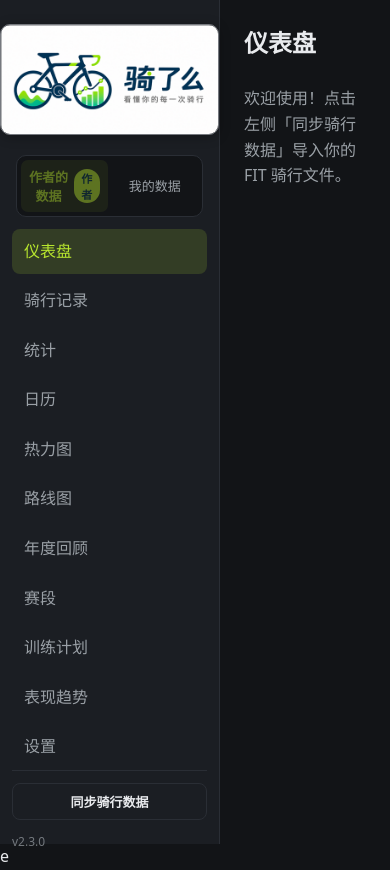
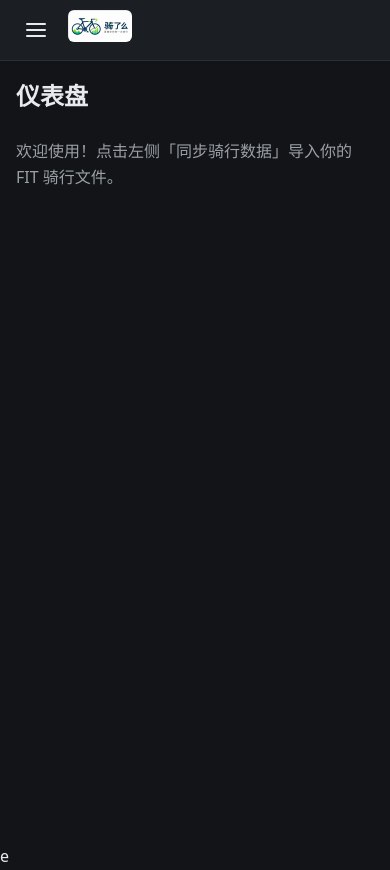
Before and after one commit to 999bug/cycling-analyzer, a React (Vite) app: page / in a window 390 px wide. Built offline with nearby package versions, Linux system fonts and the light colour scheme.

Commit message:
[IM]: 移动端抽屉式侧边栏（顶栏汉堡 + 遮罩滑出 + 响应式布局）

```diff
--- a/src/features/import/ImportPanel.css
+++ b/src/features/import/ImportPanel.css
@@ -372,3 +372,12 @@
   color: var(--primary) !important;
   font-weight: 600;
 }
+
+/* 移动端：导入弹窗近乎全屏（更大触控区 / 拖拽区），圆角与内边距收拢 */
+@media (max-width: 768px) {
+  .import-dialog {
+    width: calc(100% - 24px);
+    max-height: calc(100dvh - 32px);
+    padding: 16px;
+  }
+}
--- a/src/layouts/AppLayout.css
+++ b/src/layouts/AppLayout.css
@@ -1,12 +1,29 @@
 /**
- * 应用布局样式：左侧固定侧边栏 + 右侧主内容区。
+ * 应用布局样式：桌面端左侧固定侧边栏 + 右侧主内容区；
+ * 移动端（≤768px）侧边栏变为抽屉（顶栏汉堡开合 + 遮罩），默认收起。
  * 颜色取自全局 CSS 变量（--bg、--bg-surface 等），后续主题切换只需覆盖变量。
  */
+
+/* ---- 整体布局 ---- */
 .app-layout {
   display: flex;
   height: 100%;
+  position: relative;
 }
 
+/* 顶栏：仅移动端显示；桌面端隐藏 */
+.app-layout__topbar {
+  display: none;
+}
+
+/* 桌面端无顶栏，内容区即右侧 */
+.app-layout__content {
+  flex: 1;
+  overflow-y: auto;
+  padding: 24px;
+}
+
+/* 侧边栏（桌面端常驻） */
 .app-layout__sidebar {
   display: flex;
   flex-direction: column;
@@ -103,12 +120,6 @@
   opacity: 0.7;
 }
 
-.app-layout__content {
-  flex: 1;
-  overflow-y: auto;
-  padding: 24px;
-}
-
 /* skip link（a11y）：默认隐藏，聚焦时浮出到左上角 */
 .app-layout__skip-link {
   position: absolute;
@@ -126,3 +137,147 @@
 .app-layout__skip-link:focus-visible {
   top: 8px;
 }
+
+/* ---- 移动端（≤768px）：抽屉式侧边栏 ---- */
+@media (max-width: 768px) {
+  .app-layout {
+    flex-direction: column;
+  }
+
+  /* 顶栏：汉堡按钮 + 品牌，固定顶部不随内容滚动 */
+  .app-layout__topbar {
+    display: flex;
+    align-items: center;
+    gap: 12px;
+    flex-shrink: 0;
+    padding: 10px 16px;
+    background-color: var(--bg-surface);
+    border-bottom: 1px solid var(--border);
+    position: sticky;
+    top: 0;
+    z-index: 20;
+  }
+
+  .app-layout__menu-button {
+    display: inline-flex;
+    align-items: center;
+    justify-content: center;
+    width: 40px;
+    height: 40px;
+    border: none;
+    border-radius: 8px;
+    background: transparent;
+    color: var(--text);
+    cursor: pointer;
+  }
+
+  .app-layout__menu-button:hover {
+    background-color: rgba(255, 255, 255, 0.06);
+  }
+
+  :root[data-theme='light'] .app-layout__menu-button:hover {
+    background-color: rgba(13, 59, 76, 0.06);
+  }
+
+  /* 汉堡图标：三条横线；展开时显示 × 形 */
+  .app-layout__menu-icon,
+  .app-layout__menu-icon::before,
+  .app-layout__menu-icon::after {
+    display: block;
+    width: 20px;
+    height: 2px;
+    border-radius: 2px;
+    background-color: currentColor;
+    transition: transform 0.2s ease;
+  }
+
+  .app-layout__menu-icon {
+    position: relative;
+  }
+
+  .app-layout__menu-icon::before,
+  .app-layout__menu-icon::after {
+    content: '';
+    position: absolute;
+    left: 0;
+  }
+
+  .app-layout__menu-icon::before {
+    top: -6px;
+  }
+
+  .app-layout__menu-icon::after {
+    top: 6px;
+  }
+
+  .app-layout__menu-button[aria-expanded='true'] .app-layout__menu-icon {
+    background-color: transparent;
+  }
+
+  .app-layout__menu-button[aria-expanded='true'] .app-layout__menu-icon::before {
+    transform: translateY(6px) rotate(45deg);
+  }
+
+  .app-layout__menu-button[aria-expanded='true'] .app-layout__menu-icon::after {
+    transform: translateY(-6px) rotate(-45deg);
+  }
+
+  /* 顶栏品牌（移动端：小 logo，可点击回首页） */
+  .app-layout__topbar-brand {
+    display: block;
+    text-decoration: none;
+  }
+
+  .app-layout__topbar-logo {
+    height: 32px;
+    width: auto;
+    border-radius: 6px;
+  }
+
+  /* 抽屉遮罩 */
+  .app-layout__scrim {
+    position: fixed;
+    inset: 0;
+    z-index: 40;
+    background-color: rgba(0, 0, 0, 0.5);
+  }
+
+  /* 抽屉本体：固定定位从左滑出，默认全收起在可视区外 */
+  .app-layout__sidebar {
+    position: fixed;
+    top: 0;
+    bottom: 0;
+    left: 0;
+    z-index: 50;
+    width: min(280px, 84vw);
+    /* 保持与桌面端一致的列布局，顶部留足抽屉头 */
+    padding-top: 20px;
+    transform: translateX(-105%);
+    transition: transform 0.25s ease;
+    overflow-y: auto;
+    overscroll-behavior: contain;
+  }
+
+  .app-layout__sidebar--open {
+    transform: translateX(0);
+    box-shadow: 4px 0 24px rgba(0, 0, 0, 0.4);
+  }
+
+  @media (prefers-reduced-motion: reduce) {
+    .app-layout__sidebar {
+      transition: none;
+    }
+  }
+
+  /* 品牌横幅在抽屉内保留，顶栏已有小 logo，抽屉内仍显示完整横幅 */
+  .app-layout__brand--drawer {
+    display: flex;
+  }
+
+  /* 内容区：移动端减边距，给图表/表格更多横向空间 */
+  .app-layout__content {
+    flex: 1;
+    overflow-y: auto;
+    padding: 16px;
+  }
+}
--- a/src/layouts/AppLayout.tsx
+++ b/src/layouts/AppLayout.tsx
@@ -1,3 +1,4 @@
+import { useEffect, useState } from 'react'
 import { Link, NavLink, Outlet } from 'react-router-dom'
 import ImportPanel from '@/features/import/ImportPanel'
 import DataSourceSwitcher from '@/components/DataSourceSwitcher'
@@ -29,17 +30,81 @@ const NAV_ITEMS: NavItem[] = [
 ]
 
 /**
- * 应用布局：左侧固定侧边栏 + 右侧主内容区。
+ * 应用布局：桌面端左侧固定侧边栏 + 右侧主内容区；
+ * 移动端（≤768px）侧边栏改为可滑出的抽屉：顶栏汉堡按钮开合 + 半透明遮罩，
+ * 默认收起不占空间，图标/导入/导航全部收进抽屉。
  * 含「跳转到主内容」skip link（a11y：键盘用户免逐项目录导航）。
  */
 function AppLayout() {
+  // 抽屉开合状态（仅移动端生效：导航项点击/Escape/点击遮罩时关闭）
+  const [drawerOpen, setDrawerOpen] = useState(false)
+
+  // Escape 关闭抽屉（a11y：键盘可退出全屏遮罩）
+  useEffect(() => {
+    if (!drawerOpen) {
+      return
+    }
+    const onKeyDown = (event: KeyboardEvent) => {
+      if (event.key === 'Escape') {
+        setDrawerOpen(false)
+      }
+    }
+    window.addEventListener('keydown', onKeyDown)
+    return () => {
+      window.removeEventListener('keydown', onKeyDown)
+    }
+  }, [drawerOpen])
+
+  const closeDrawer = () => setDrawerOpen(false)
+
   return (
     <div className="app-layout">
       <a className="app-layout__skip-link" href="#main-content">
         跳转到主内容
       </a>
-      <aside className="app-layout__sidebar">
-        <Link className="app-layout__brand" to="/" title="回到仪表盘首页">
+
+      {/* 顶栏（移动端可见）：汉堡按钮 + 品牌 */}
+      <header className="app-layout__topbar">
+        <button
+          type="button"
+          className="app-layout__menu-button"
+          aria-label="打开菜单"
+          aria-expanded={drawerOpen}
+          aria-controls="app-nav"
+          onClick={() => setDrawerOpen((open) => !open)}
+        >
+          <span className="app-layout__menu-icon" aria-hidden="true" />
+        </button>
+        <Link className="app-layout__topbar-brand" to="/" title="回到仪表盘首页">
+          <img
+            className="app-layout__topbar-logo"
+            src={`${import.meta.env.BASE_URL}qileme.png`}
+            alt="骑了么 logo"
+          />
+        </Link>
+      </header>
+
+      {/* 抽屉遮罩（移动端展开时覆盖主内容） */}
+      {drawerOpen && (
+        <div
+          className="app-layout__scrim"
+          aria-hidden="true"
+          onClick={closeDrawer}
+        />
+      )}
+
+      <aside
+        id="app-nav"
+        className={
+          'app-layout__sidebar' + (drawerOpen ? ' app-layout__sidebar--open' : '')
+        }
+      >
+        <Link
+          className="app-layout__brand app-layout__brand--drawer"
+          to="/"
+          title="回到仪表盘首页"
+          onClick={closeDrawer}
+        >
           <img
             className="app-layout__brand-logo"
             src={`${import.meta.env.BASE_URL}qileme.png`}
@@ -58,6 +123,7 @@ function AppLayout() {
                   ? 'app-layout__nav-item app-layout__nav-item--active'
                   : 'app-layout__nav-item'
               }
+              onClick={closeDrawer}
             >
               {item.label}
             </NavLink>
```
Also changed, not shown: scripts/verify-mobile.mjs (added, +55 -0 lines), 2 other files (tests, documents, lock files or other folders).
